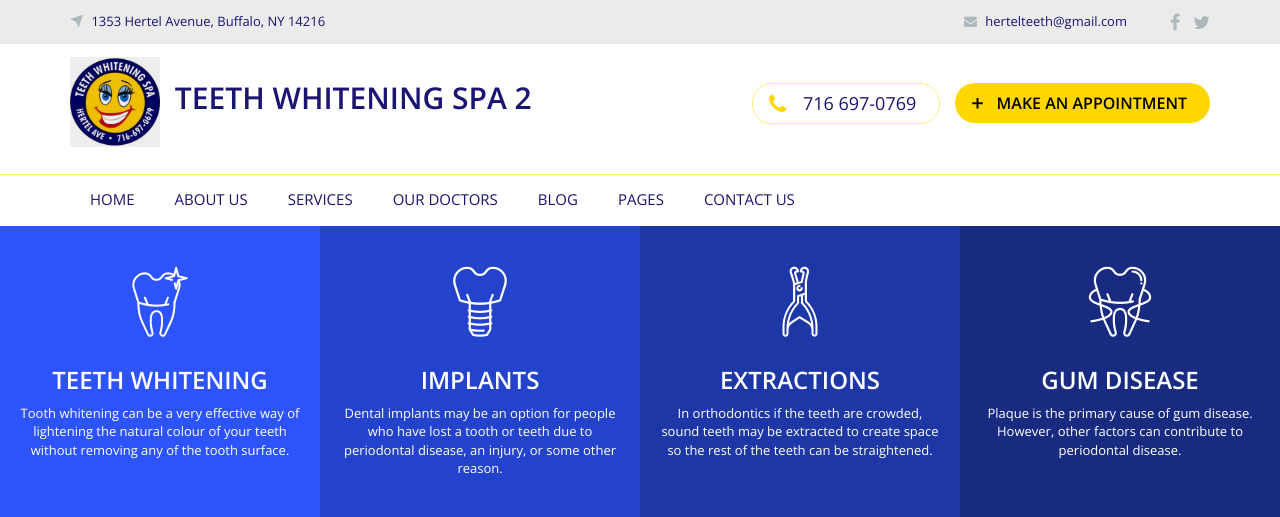
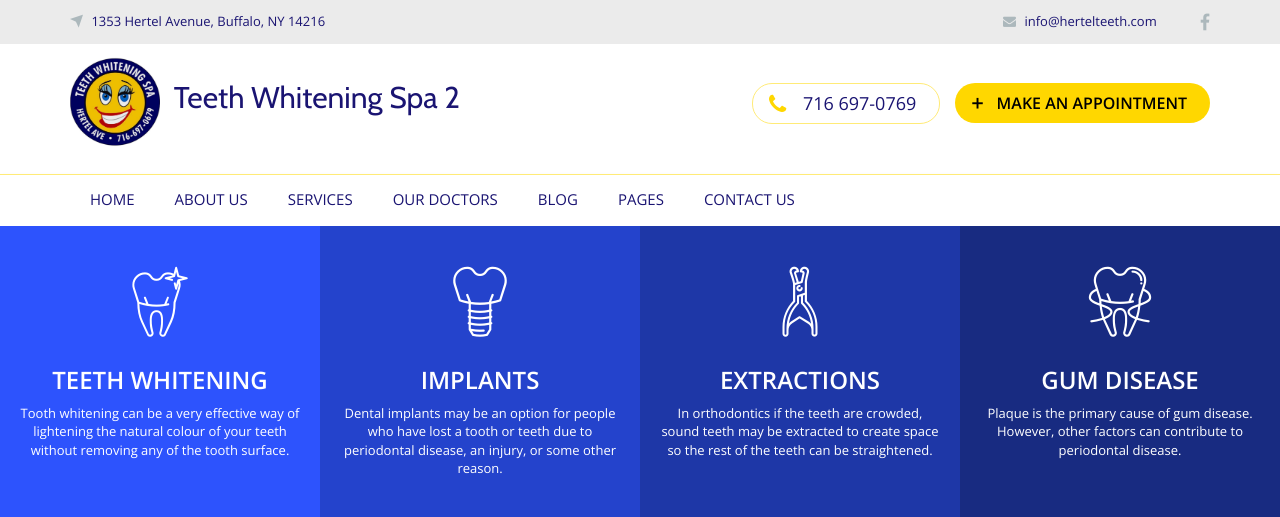
Before and after one commit to jechepenuk/hertel_teeth, a PHP site: page /index.php in a window 1280 px wide. Shown: the top 517 px of the page. Run offline with PHP 8.4, Linux system fonts and the light colour scheme; some libraries are stand-ins or nearby versions.

Commit message:
style changes in footer-remove maps, add logo, logo change and font

```diff
--- a/css/responsive.css
+++ b/css/responsive.css
@@ -48,6 +48,9 @@
 .header-phone{
 	font-size:16px;
 	padding:5px 16px
+}
+.footer-item-4{
+	display:none;
 }
 .header-button .btn{
 	padding:7px 16px;
--- a/css/theme.css
+++ b/css/theme.css
@@ -413,7 +413,8 @@ frame{
 }
 .header-logo{
 	height:45px;
-	font-size:30px
+	font-size:30px;
+	font-family: 'Cabin', sans-serif;
 }
 .header-logo img{
 	position:relative;
@@ -497,7 +498,8 @@ frame{
 	position:relative;
 	top:-2px;
 	margin-right:20px;
-	display:none
+	display:none;
+	font-family: 'Cabin', sans-serif;
 }
 .top-menu-logo img{
 	position:relative;
@@ -2025,6 +2027,10 @@ frame{
 	height:100%;
 	padding:0
 }
+.footer-item-4 img{
+	height:100%;
+	width:100%;
+}
 .footer-copyright{
 	color:#acb8bc;
 	font-size:13px;
--- a/footer.php
+++ b/footer.php
@@ -44,13 +44,17 @@
         </div>
       </div>
       <div class="col-lg-3 col-md-3 col-sm-3 col-xs-12 footer-item footer-item-3 footer-matchheight" id="footer-item-3">
-        <h3 class="footer-title"><i class="fa fa-map-marker"></i> CONTACTS</h3>
-        <div class="footer-item-3-phone"> <i class="fa fa-phone"></i> 120 852-4632 </div>
-        <div class="footer-item-3-location"> <i class="flaticon-navigation-arrow"></i> Henderson Blvd PO Box 356012, Tampa, FL 54452 </div>
-        <div class="footer-item-3-mail"> <i class="fa fa-envelope"></i> <a href="#">office@dental.com</a> </div>
-        <div class="footer-item-3-socials"> <a href="#"><i class="fa fa-facebook"></i></a> <a href="#"><i class="fa fa-google-plus"></i></a> <a href="#"><i class="fa fa-twitter"></i></a> <a href="#"><i class="fa fa-skype"></i></a> </div>
+        <h3 class="footer-title"><i class="fa fa-map-marker"></i> CONTACT</h3>
+        <div class="footer-item-3-phone"> <i class="fa fa-phone"></i> 716 697-0679 </div>
+        <div class="footer-item-3-location"> <i class="flaticon-navigation-arrow"></i> 1353 Hertel Avenue, Buffalo, NY 14216 </div>
+        <div class="footer-item-3-mail"> <i class="fa fa-envelope"></i> <a href="#">info@hertelteeth.com</a> </div>
+        <div class="footer-item-3-socials"> <a href="#"><i class="fa fa-facebook"></i>
+      <!-- </a> <a href="#"><i class="fa fa-google-plus"></i></a> <a href="#"><i class="fa fa-twitter"></i></a> <a href="#"><i class="fa fa-skype"></i></a>  -->
+    </div>
       </div>
-      <div class="col-lg-3 col-md-3 col-sm-3 col-xs-12 footer-item footer-item-4 footer-matchheight" id="footer-item-4"> </div>
+      <div class="col-lg-3 col-md-3 col-sm-3 col-xs-12 footer-item footer-item-4 footer-matchheight" id="footer-item-4">
+        <img src="images/logo_m1.jpg">
+      </div>
     </div>
   </div>
 </div>
@@ -507,24 +511,7 @@
     </div>
   </div>
 </div>
-<div class="color-sw" id="color-sw">
-  <div class="color-sw-header"> Style switcher <span class="color-sw-close" id="color-sw-close"> <i class="fa fa-close"></i> </span> </div>
-  <div class="color-sw-body">
-    <p>Choose color style</p>
-    <div class="color-sw-item active" id="blue">
-      <div></div>
-    </div>
-    <div class="color-sw-item" id="violet">
-      <div></div>
-    </div>
-    <div class="color-sw-item" id="red">
-      <div></div>
-    </div>
-    <div class="color-sw-item" id="green">
-      <div></div>
-    </div>
-  </div>
-</div>
+
 <div class="totop" id="totop"> <i class="fa fa-angle-up"></i></div>
 <link rel="stylesheet" type="text/css" href="css/responsive.css" />
 <script src="js/jquery-2.2.0.min.js"></script>
@@ -543,4 +530,3 @@
 <script src="js/jquery.matchHeight.js"></script>
 <script src="js/imagesloaded.pkgd.min.js"></script>
 <script src="js/theme.js"></script>
-<script src="http://maps.googleapis.com/maps/api/js?key=AIzaSyC1N87a_NHjocaepKKcovPAYTMUkJBr9pQ&amp;language=en&amp;sensor=true"></script>
--- a/header.php
+++ b/header.php
@@ -3,12 +3,13 @@
 <meta charset="utf-8">
 <meta http-equiv="X-UA-Compatible" content="IE=edge">
 <meta name="viewport" content="width=device-width, initial-scale=1">
-<meta name="description" content="Creative Responsive Bootstrap Multi-Purpose HTML Template">
-<link rel="shortcut icon" href="images/favicon.ico">
+<link rel="icon" type="image/png" href="images/logo.ico" />
 <link rel="apple-touch-icon" href="images/apple-touch-icon.png">
 <link rel="apple-touch-icon" sizes="72x72" href="images/apple-touch-icon-72x72.png">
 <link rel="apple-touch-icon" sizes="114x114" href="images/apple-touch-icon-114x114.png">
 <link rel="stylesheet" type="text/css" href="css/master.css" />
+<link rel="preconnect" href="https://fonts.gstatic.com">
+<link href="https://fonts.googleapis.com/css2?family=Cabin&display=swap" rel="stylesheet">
 </head>
 <body data-spy="scroll" data-target=".navbar">
 <div class="preloader" id="preloader"> <img src="images/preloader.gif" alt="" /> </div>
@@ -19,8 +20,10 @@
         <div class="top-bar-adress"> <i class="flaticon-navigation-arrow"></i> 1353 Hertel Avenue, Buffalo, NY 14216 </div>
       </div>
       <div class="col-lg-6 col-md-6 col-sm-6 col-xs-6">
-        <div class="top-bar-social"> <a href="#"><i class="fa fa-facebook"></i></a><a href="#"><i class="fa fa-twitter"></i></a> </div>
-        <div class="top-bar-mail"> <i class="fa fa-envelope"></i> <a href="#">hertelteeth@gmail.com</a> </div>
+        <div class="top-bar-social"> <a href="#"><i class="fa fa-facebook"></i>
+      <!-- </a><a href="#"><i class="fa fa-twitter"></i></a>  -->
+    </div>
+        <div class="top-bar-mail"> <i class="fa fa-envelope"></i> <a href="#">info@hertelteeth.com</a> </div>
       </div>
     </div>
   </div>
@@ -29,7 +32,8 @@
   <div class="container">
     <div class="row">
       <div class="col-lg-6 col-md-4 col-sm-5 col-xs-12">
-        <div class="header-logo"> <a href="#"><img src="images/logo_m1.png" alt="" /> <span class="bold600 color-child-6">TEETH WHITENING SPA 2</span></a> </div>
+        <div class="header-logo">
+          <a href="./index.php"><img src="images/logo_m1.jpg" alt="" /> Teeth Whitening Spa 2 </div>
       </div>
       <div class="col-lg-6 col-md-8 col-sm-7 col-xs-12">
         <div class="header-button"> <a href="#bookform1" class="fancybox-2 btn btn-default"> <span class="plus"> + </span> MAKE AN APPOINTMENT</a> </div>
@@ -45,10 +49,10 @@
     <div class="row">
       <div class="col-lg-12 col-md-12 col-sm-12 col-xs-12">
         <div class="mobile-bar-cont">
-          <div class="top-menu-logo"> <a href="#"> <span class="bold600 color-child-6">Teeth Whitening Spa 2</span></a> </div>
+          <div class="top-menu-logo">Teeth Whitening Spa 2</div>
           <div class="mobile-bar">
             <div class="show-menu" id="show-menu"> <i class="fa fa-bars"></i> </div>
-            <div class="logo-for-mobile"> <a href="#" title="#"> <img src="images/logo_m1.png" alt=""> </a> </div>
+            <div class="logo-for-mobile"> <a href="./index.php" title="#"> <img src="images/logo_m1.jpg" alt=""> </a> </div>
           </div>
         </div>
         <ul class="nav navbar-nav">
```
Also changed, not shown: images/favicon.ico (deleted), images/logo.ico (added), images/logo.svg (deleted), images/logo_m1.jpg (added), images/logo_m1.png (deleted).
